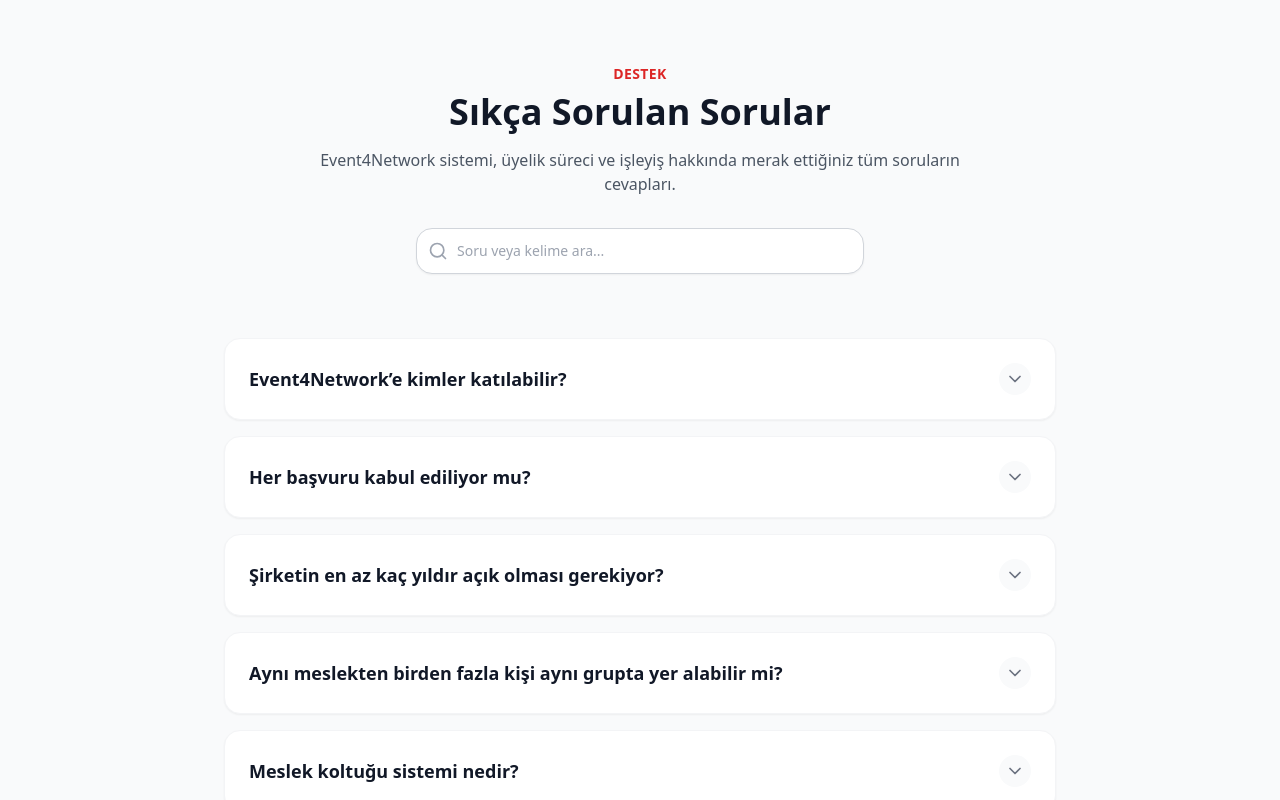
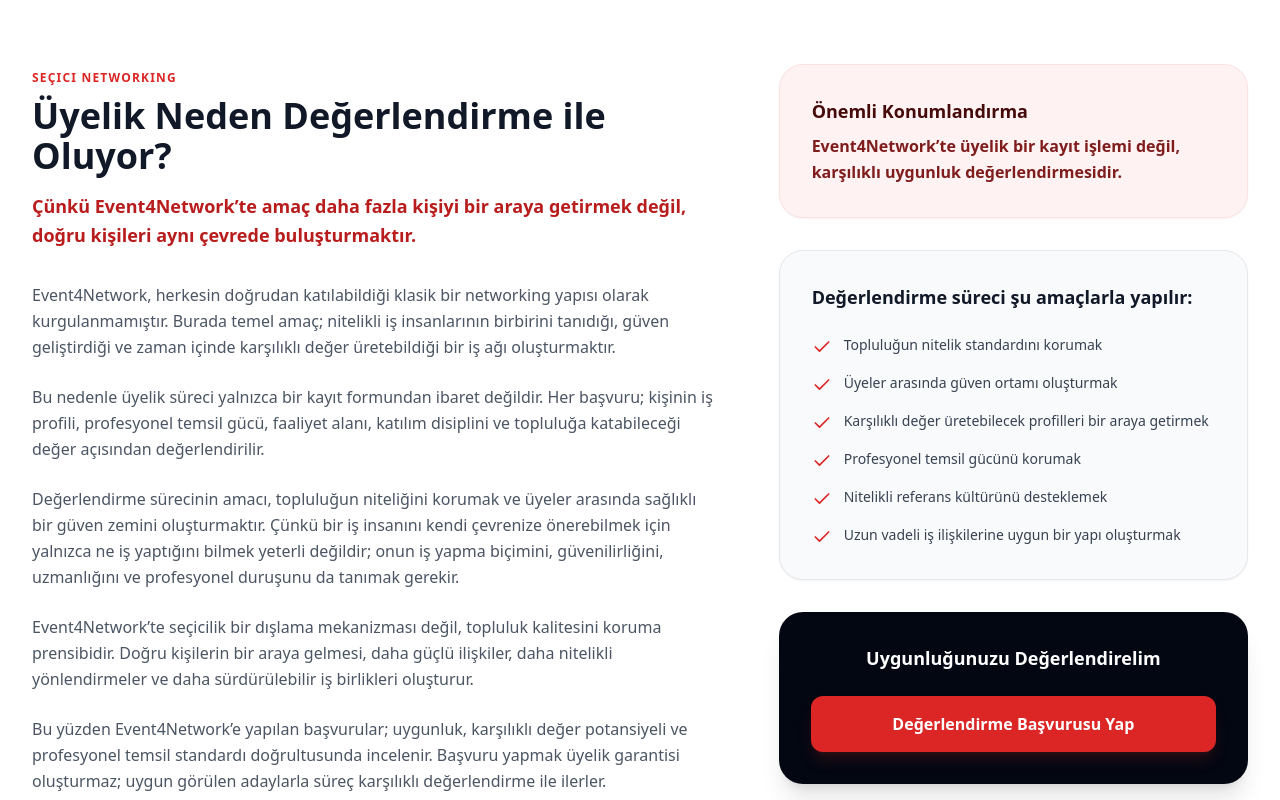
Before and after one commit to kaankarakas34/e4n, a React (Vite) app: page / in a window 1280 px wide. Shown: the part 6500-7300 px from the top of the page. Built offline with nearby package versions, Linux system fonts and the light colour scheme; no server answers.

Commit message:
feat: add Üyelik Neden Değerlendirme ile Oluyor section to landing page

```diff
--- a/src/pages/LandingPage.tsx
+++ b/src/pages/LandingPage.tsx
@@ -5,7 +5,7 @@ import { VisitorForm } from '../components/VisitorForm';
 import { useEffect, useState } from 'react';
 import { Button } from '../shared/Button';
 import { Logo } from '../shared/Logo';
-import { ArrowRight, CheckCircle, Users, BarChart, Calendar, Trophy, MapPin, ExternalLink, XCircle, ShieldAlert, AlertCircle, ShieldCheck, Handshake, ChevronDown, ChevronUp, Search, Plus, Minus } from 'lucide-react';
+import { ArrowRight, CheckCircle, Users, BarChart, Calendar, Trophy, MapPin, ExternalLink, XCircle, ShieldAlert, AlertCircle, ShieldCheck, Handshake, ChevronDown, ChevronUp, Search, Plus, Minus, Check } from 'lucide-react';
 import processMeeting from '../assets/process-meeting.png';
 import { api } from '../api/api';
 
@@ -804,6 +804,85 @@ export function LandingPage() {
                 </div>
             </section>
 
+            {/* Neden Değerlendirme Section */}
+            <section id="neden-degerlendirme" className="py-24 bg-white border-t border-gray-150">
+                <div className="max-w-7xl mx-auto px-4 sm:px-6 lg:px-8">
+                    <div className="lg:grid lg:grid-cols-12 lg:gap-16 items-start">
+                        {/* Left column: Text Content (7 cols) */}
+                        <div className="lg:col-span-7">
+                            <span className="text-xs font-bold text-red-600 uppercase tracking-widest">Seçici Networking</span>
+                            <h2 className="text-3xl sm:text-4xl font-extrabold text-gray-900 mt-2 mb-4 leading-tight">
+                                Üyelik Neden Değerlendirme ile Oluyor?
+                            </h2>
+                            <p className="text-lg text-red-700 font-semibold mb-8 leading-relaxed">
+                                Çünkü Event4Network’te amaç daha fazla kişiyi bir araya getirmek değil, doğru kişileri aynı çevrede buluşturmaktır.
+                            </p>
+                            <div className="space-y-6 text-gray-600 text-base leading-relaxed">
+                                <p>
+                                    Event4Network, herkesin doğrudan katılabildiği klasik bir networking yapısı olarak kurgulanmamıştır. Burada temel amaç; nitelikli iş insanlarının birbirini tanıdığı, güven geliştirdiği ve zaman içinde karşılıklı değer üretebildiği bir iş ağı oluşturmaktır.
+                                </p>
+                                <p>
+                                    Bu nedenle üyelik süreci yalnızca bir kayıt formundan ibaret değildir. Her başvuru; kişinin iş profili, profesyonel temsil gücü, faaliyet alanı, katılım disiplini ve topluluğa katabileceği değer açısından değerlendirilir.
+                                </p>
+                                <p>
+                                    Değerlendirme sürecinin amacı, topluluğun niteliğini korumak ve üyeler arasında sağlıklı bir güven zemini oluşturmaktır. Çünkü bir iş insanını kendi çevrenize önerebilmek için yalnızca ne iş yaptığını bilmek yeterli değildir; onun iş yapma biçimini, güvenilirliğini, uzmanlığını ve profesyonel duruşunu da tanımak gerekir.
+                                </p>
+                                <p>
+                                    Event4Network’te seçicilik bir dışlama mekanizması değil, topluluk kalitesini koruma prensibidir. Doğru kişilerin bir araya gelmesi, daha güçlü ilişkiler, daha nitelikli yönlendirmeler ve daha sürdürülebilir iş birlikleri oluşturur.
+                                </p>
+                                <p>
+                                    Bu yüzden Event4Network’e yapılan başvurular; uygunluk, karşılıklı değer potansiyeli ve profesyonel temsil standardı doğrultusunda incelenir. Başvuru yapmak üyelik garantisi oluşturmaz; uygun görülen adaylarla süreç karşılıklı değerlendirme ile ilerler.
+                                </p>
+                            </div>
+                        </div>
+
+                        {/* Right column: Highlights and Bullets (5 cols) */}
+                        <div className="lg:col-span-5 mt-12 lg:mt-0 space-y-8">
+                            {/* Vurgulu Kutu */}
+                            <div className="bg-red-50 border border-red-100 rounded-3xl p-8 shadow-sm">
+                                <h3 className="font-extrabold text-red-950 text-lg mb-2">Önemli Konumlandırma</h3>
+                                <p className="text-red-900 text-base font-semibold leading-relaxed">
+                                    Event4Network’te üyelik bir kayıt işlemi değil, karşılıklı uygunluk değerlendirmesidir.
+                                </p>
+                            </div>
+
+                            {/* Madde Alanı */}
+                            <div className="bg-gray-50 border border-gray-150 rounded-3xl p-8 shadow-sm">
+                                <h3 className="font-bold text-gray-900 text-lg mb-6">Değerlendirme süreci şu amaçlarla yapılır:</h3>
+                                <ul className="space-y-4">
+                                    {[
+                                        "Topluluğun nitelik standardını korumak",
+                                        "Üyeler arasında güven ortamı oluşturmak",
+                                        "Karşılıklı değer üretebilecek profilleri bir araya getirmek",
+                                        "Profesyonel temsil gücünü korumak",
+                                        "Nitelikli referans kültürünü desteklemek",
+                                        "Uzun vadeli iş ilişkilerine uygun bir yapı oluşturmak"
+                                    ].map((item, idx) => (
+                                        <li key={idx} className="flex gap-3 items-start text-sm font-medium text-gray-700">
+                                            <Check className="h-5 w-5 text-red-600 flex-shrink-0 mt-0.5" />
+                                            <span>{item}</span>
+                                        </li>
+                                    ))}
+                                </ul>
+                            </div>
+
+                            {/* CTA & Button */}
+                            <div className="bg-gray-950 text-white rounded-3xl p-8 text-center space-y-6 shadow-xl">
+                                <h4 className="font-extrabold text-lg text-white">Uygunluğunuzu Değerlendirelim</h4>
+                                <Button
+                                    size="lg"
+                                    variant="primary"
+                                    onClick={() => navigate('/degerlendirme-basvurusu')}
+                                    className="w-full text-base h-14 bg-red-600 hover:bg-red-500 font-bold rounded-xl shadow-lg shadow-red-900/30"
+                                >
+                                    Değerlendirme Başvurusu Yap
+                                </Button>
+                            </div>
+                        </div>
+                    </div>
+                </div>
+            </section>
+
             {/* FAQ (SSS) Section */}
             <section id="sss" className="py-24 bg-gray-50 border-t border-b border-gray-100">
                 <div className="max-w-4xl mx-auto px-4 sm:px-6 lg:px-8">
```
